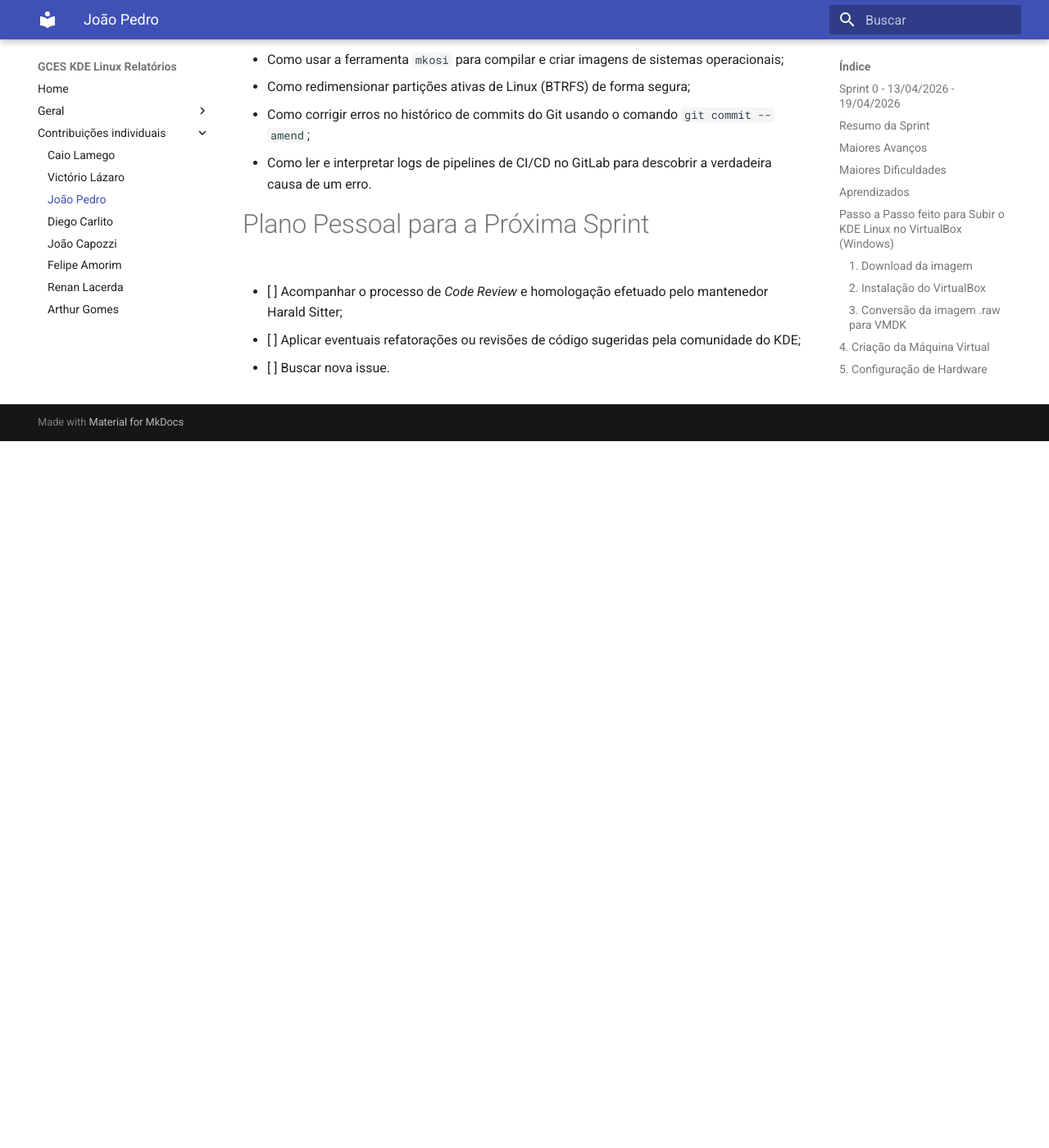
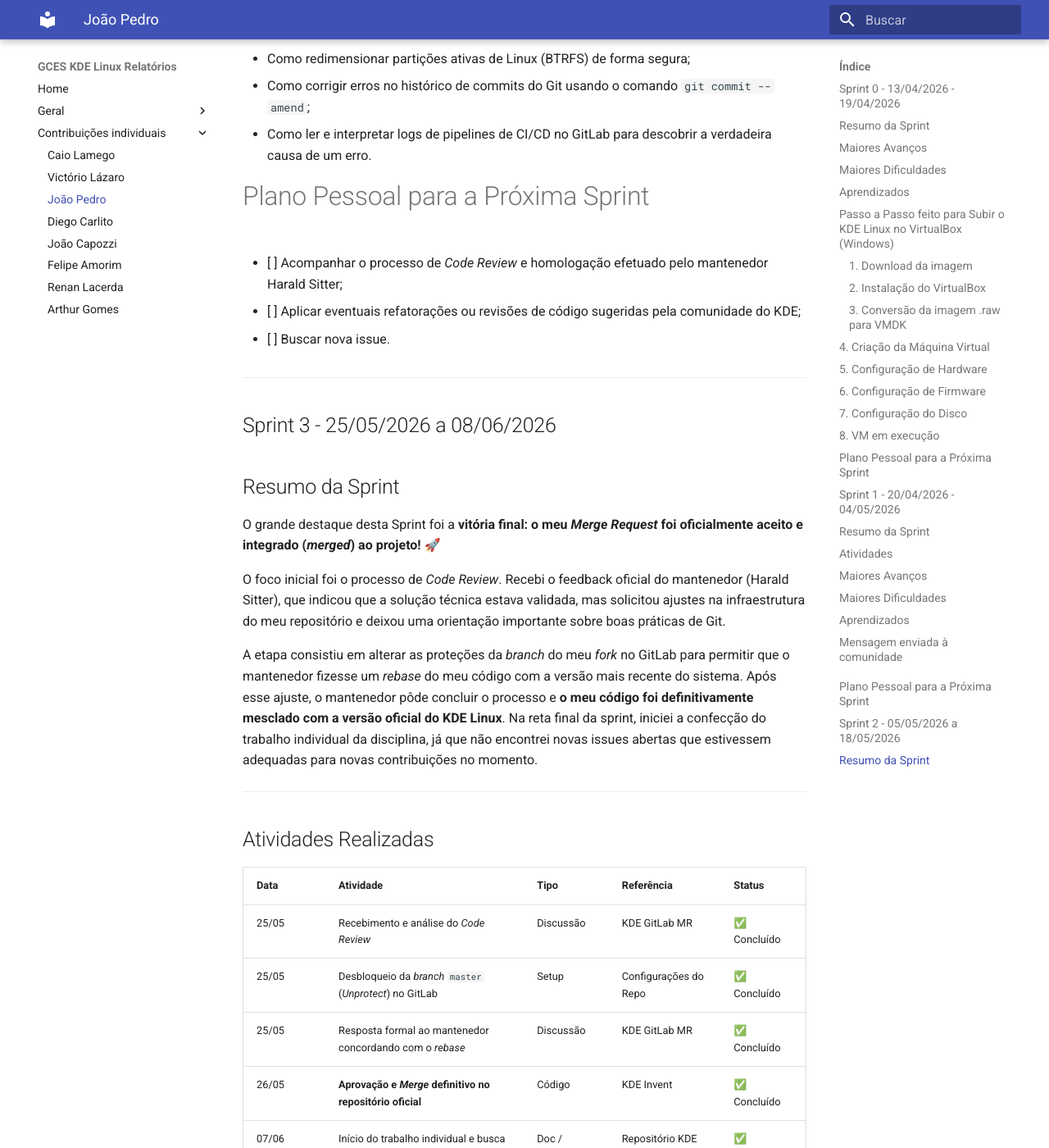
Before and after one commit to caiolamego/GCES-KDELinux-relatorios, an MkDocs documentation site: the page built from docs/contribuicoes_individuais/joaopedro/diarioDeBordo.md, in a window 1280 px wide and 1400 px high, scrolled down 8936 px. Shown: the whole window at 82% size. Built offline with MkDocs 1.6.1 and Material for MkDocs 9.7.7, drawn with Linux system fonts in a browser that asks for light colours; before the commit the page ends 9474 px from its top, so only the background shows below that; some of the changed text lies outside the part shown.

Commit message:
docs: adicionando documentação da sprint 3

```diff
--- a/docs/contribuicoes_individuais/joaopedro/diarioDeBordo.md
+++ b/docs/contribuicoes_individuais/joaopedro/diarioDeBordo.md
@@ -1,8 +1,6 @@
 # Diário de Bordo – João Pedro
 
 ## Sprint 0 - 13/04/2026 - 19/04/2026
-
----
 
 ## Resumo da Sprint
 
@@ -115,8 +113,6 @@
 
 ## Sprint 1 - 20/04/2026 - 04/05/2026
 
----
-
 ## Resumo da Sprint
 
 Neste sprint, meu foco foi entender o projeto KDE Linux e conseguir iniciar minha primeira contribuição. No início, tive dificuldade em encontrar uma issue adequada para iniciantes, especialmente com a tag *Newcomer*. Após explorar o repositório e analisar diferentes tarefas disponíveis, consegui identificar uma issue compatível com meu nível.
@@ -170,14 +166,14 @@
 - [ ] Aguardar retorno da comunidade sobre a issue
 - [ ] Iniciar a contribuição no projeto
 
-
-# Sprint 2 - 05/05/2026 a 18/05/2026
+## Sprint 2 - 05/05/2026 a 18/05/2026
 
 ## Resumo da Sprint
 
 Nesta sprint, o foco foi colocar a mão na massa após receber a autorização dos mantenedores do KDE. O objetivo era corrigir o bug no script `live-setup`, que se perdia e montava a partição errada quando havia mais de um pendrive conectado.
 
 Tive que resolver vários problemas de ambiente na minha máquina virtual (falta de espaço no disco, configuração do Docker em BTRFS e erros de internet) até conseguir rodar a compilação (*build*) completa do sistema. No fim, abri o *Merge Request* oficial com sucesso.
+
 
 ---
 
@@ -246,3 +242,65 @@
 - [ ] Aplicar eventuais refatorações ou revisões de código sugeridas pela comunidade do KDE;
 
 - [ ] Buscar nova issue.
+
+---
+
+## Sprint 3 - 25/05/2026 a 08/06/2026
+
+## Resumo da Sprint
+
+O grande destaque desta Sprint foi a **vitória final: o meu *Merge Request* foi oficialmente aceito e integrado (*merged*) ao projeto!** 🚀
+
+O foco inicial foi o processo de *Code Review*. Recebi o feedback oficial do mantenedor (Harald Sitter), que indicou que a solução técnica estava validada, mas solicitou ajustes na infraestrutura do meu repositório e deixou uma orientação importante sobre boas práticas de Git.
+
+A etapa consistiu em alterar as proteções da *branch* do meu *fork* no GitLab para permitir que o mantenedor fizesse um *rebase* do meu código com a versão mais recente do sistema. Após esse ajuste, o mantenedor pôde concluir o processo e **o meu código foi definitivamente mesclado com a versão oficial do KDE Linux**. Na reta final da sprint, iniciei a confecção do trabalho individual da disciplina, já que não encontrei novas issues abertas que estivessem adequadas para novas contribuições no momento.
+
+---
+
+## Atividades Realizadas
+
+| Data | Atividade | Tipo | Referência | Status |
+| :--- | :--- | :--- | :--- | :--- |
+| 25/05 | Recebimento e análise do *Code Review* | Discussão | KDE GitLab MR | ✅ Concluído |
+| 25/05 | Desbloqueio da *branch* `master` (*Unprotect*) no GitLab | Setup | Configurações do Repo | ✅ Concluído |
+| 25/05 | Resposta formal ao mantenedor concordando com o *rebase* | Discussão | KDE GitLab MR | ✅ Concluído |
+| 26/05 | **Aprovação e *Merge* definitivo no repositório oficial** | Código | KDE Invent | ✅ Concluído |
+| 07/06 | Início do trabalho individual e busca sem sucesso por novas issues | Doc / Análise | Repositório KDE | ✅ Concluído |
+
+---
+
+## Maiores Avanços
+
+### 1. MR aceito
+O maior marco de todo o projeto: meu código foi validado, aceito e integrado à *branch* principal do KDE Linux. A funcionalidade e a correção do bug que desenvolvi agora fazem parte de um sistema operacional utilizado globalmente.
+
+### 2. Ajuste de Infraestrutura no GitLab
+Foi necessário navegar nas configurações do GitLab (`Settings > Repository > Protected branches`) e remover a proteção padrão da *branch* `master` para dar permissão de escrita aos *maintainers* do repositório *upstream*, permitindo a eles finalizar a integração de forma limpa.
+
+---
+
+## Interação de Code Review e Aprovação
+
+Aqui está o registro do feedback do mantenedor, a minha resposta realizando o ajuste solicitado e a confirmação de que o código foi integrado (*Merged*):
+
+![Print do Code Review e Merge no GitLab](./assets/resposta_mr.jpeg)
+
+---
+
+## Maiores Dificuldades
+
+* Compreender as permissões e proteções automáticas de *branches* no GitLab, que inicialmente impediram o mantenedor de atualizar e mesclar o código diretamente.
+* Encontrar novas *issues* com escopo acessível/adequado para dar continuidade imediata às contribuições no repositório.
+
+---
+
+## Aprendizados
+
+* **Boas Práticas de Versionamento (Named Branches):** O mantenedor pontuou o erro mais clássico em *open source*: trabalhar e submeter código diretamente na *branch* `master`. Aprendi que o padrão da indústria é sempre criar uma *branch* com um nome descritivo (ex: `git checkout -b fix-live-setup`) para isolar as alterações e facilitar o *rebase* no futuro.
+* O funcionamento prático do processo de *Rebase* e *Merge* para manter o histórico de *commits* limpo e linear em projetos de grande escala.
+
+---
+
+## Plano Pessoal para a Próxima Sprint
+
+- [ ] Procurar ativamente por novas *issues* abertas para continuar contribuindo no ecossistema KDE;
```
Also changed, not shown: docs/contribuicoes_individuais/joaopedro/assets/resposta_mr.jpeg (added).
